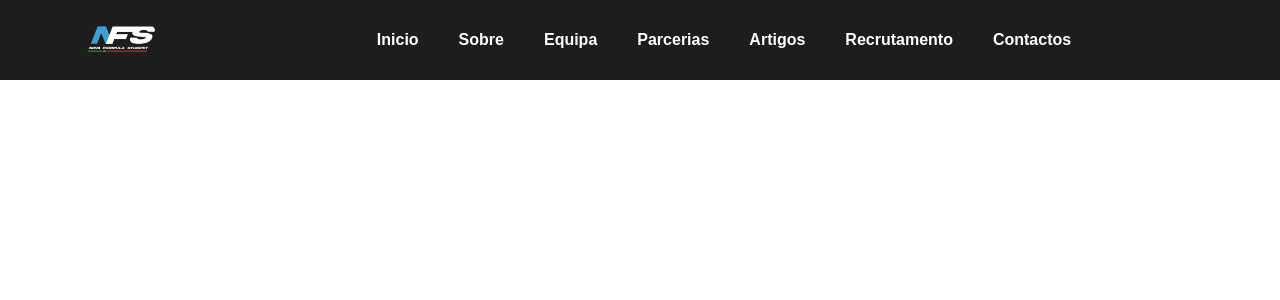
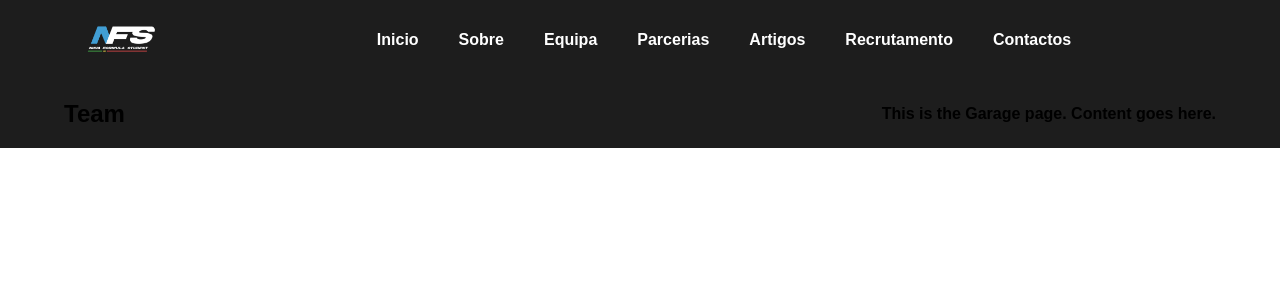
Before and after one commit to JaimeFerreira2002/NFS-site, a React (Create React App) app: page /team in a window 1280 px wide. Shown: the top 300 px of the page. Built offline with nearby package versions, Linux system fonts and the light colour scheme.

Commit message:
change App.js, fixed routing

```diff
--- a/src/App.js
+++ b/src/App.js
@@ -1,8 +1,8 @@
 import React, { Component } from 'react';
 import { BrowserRouter as Router, Route, Routes } from 'react-router-dom';
-import HomePage from './pages/HomePage';
+import HomePage from './pages/HomePage/HomePage';
 import AboutUsPage from './pages/AboutUsPage';
-import TeamPage from './pages/TeamPage';
+import TeamPage from './pages/TeamPage/TeamPage';
 import PartnersPage from './pages/PartnersPage';
 import ArticlesPage from './pages/ArticlesPage';
 import RecruitmentPage from './pages/RecruitmentPage';
@@ -20,13 +20,13 @@ function App() {
       <div className="App">
       <TopBar/>
       <Routes>
-        <Route path="/" exact component={HomePage} />
-        <Route path="/about" component={AboutUsPage} />
-        <Route path="/team" component={TeamPage} />
-        <Route path="/partners" component={PartnersPage} />
-        <Route path="/articles" component={ArticlesPage} />
-        <Route path="/recruitment" component={RecruitmentPage} />
-        <Route path="/contacts" component={ContactsPage} />
+        <Route path="/" exact element={<HomePage/>} />
+        <Route path="/about" element={<AboutUsPage/>} />
+        <Route path="/team" element={<TeamPage/>} />
+        <Route path="/partners" element={<PartnersPage/>} />
+        <Route path="/articles" element={<ArticlesPage/>} />
+        <Route path="/recruitment" element={<RecruitmentPage/>} />
+        <Route path="/contacts" element={<ContactsPage/>} />
       </Routes>
       </div>
     </Router>
--- a/src/index.css
+++ b/src/index.css
@@ -14,9 +14,6 @@ we define fonts here because its the main app style
   }
 
 
-
-
-
 body, html {
     margin: 0;
     padding: 0;
--- a/src/pages/HomePage.js
+++ b/src/pages/HomePage/HomePage.js
@@ -1,9 +1,10 @@
 import React from 'react';
+import CAR_BACKGROUND from '../../assets/images/car_background.jpg';
 
-const HomePage = () => {
+function HomePage(){
   return (
     <div className="home-page">
-      {/* Add your background image and text overlay here */}
+      <img src={CAR_BACKGROUND} alt="Car background image" />
       <div className="overlay">
         <h1>Welcome to Our Website</h1>
         <p>Explore the world of amazing experiences.</p>
--- /dev/null
+++ b/src/pages/TeamPage/TeamPage.css
@@ -0,0 +1,13 @@
+
+.team-page {
+    background-color: #1d1d1d;
+    padding-left: 5%;
+    padding-right: 5%;
+    height: auto;
+    display: flex;
+    justify-content: space-between;
+    align-items: center;
+    margin: 0;
+    font-family: 'PoppinsBold', sans-serif;
+    font-weight: 600;
+}
--- a/src/pages/TeamPage.js
+++ b/src/pages/TeamPage/TeamPage.js
@@ -1,9 +1,10 @@
 import React from 'react';
+import './TeamPage.css';
 
-const TeamPage = () => {
+function TeamPage(){
   return (
-    <div>
-      <h2>Team</h2>
+    <div className='team-page'>
+      <h2 className='h2'>Team</h2>
       <p>This is the Garage page. Content goes here.</p>
     </div>
   );
```
Also changed, not shown: src/assets/images/car_background.jpg (added), src/pages/HomePage/HomePage.css (added).
